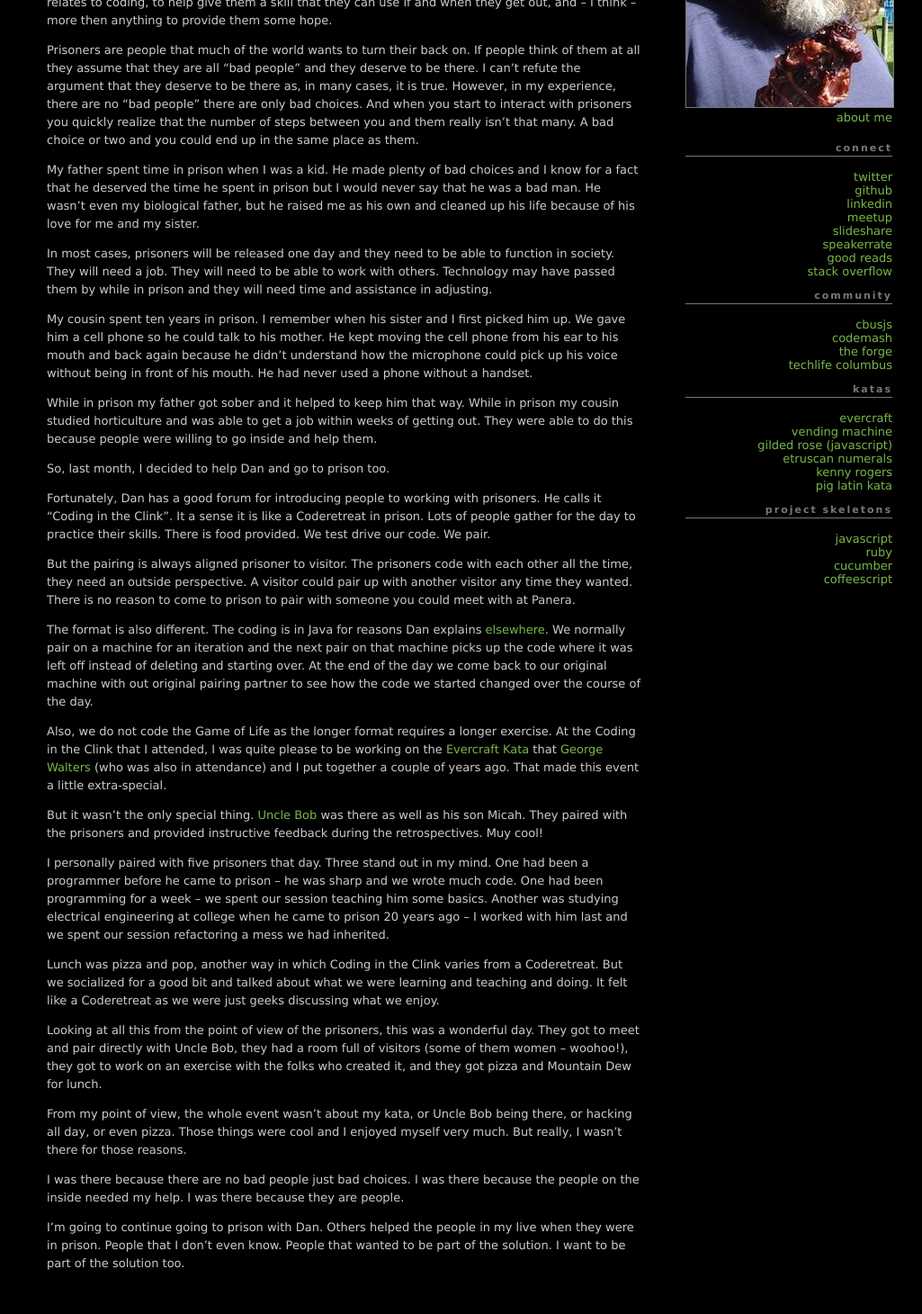
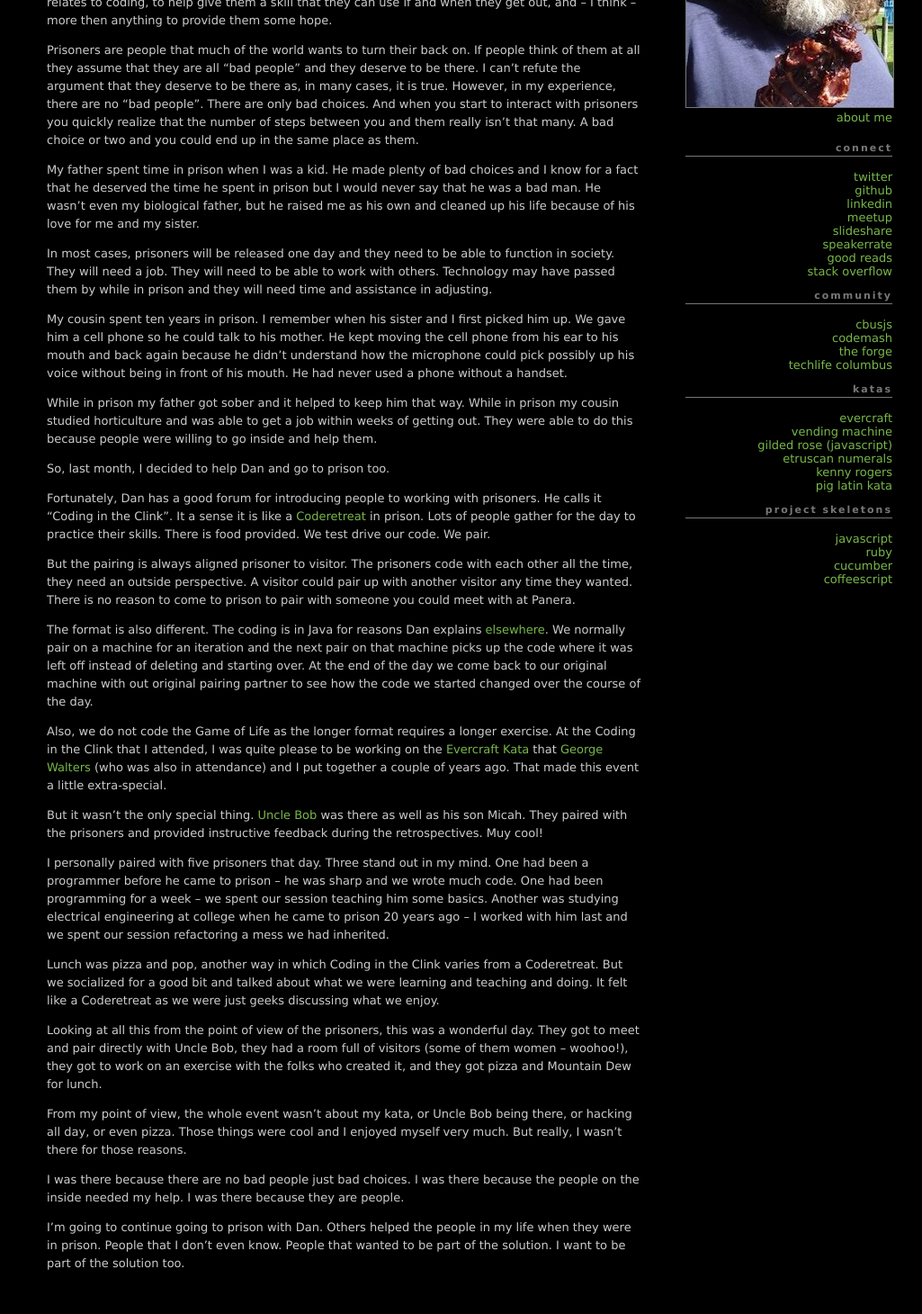
Before and after one commit to guyroyse/guyroyse.github.com, a Jekyll site: the page built from _posts/2014-02-13-coding-in-the-clink.markdown, in a window 1280 px wide. Shown: the part 486-1946 px from the top of the page at 90% size, without its empty margins (128-1153 px from the left). Built offline with Jekyll 4.4.1, drawn with Linux system fonts in a browser that asks for light colours; Markdown is read by kramdown in place of the engine named in the settings.

Commit message:
correct typos

```diff
--- a/_posts/2014-02-13-coding-in-the-clink.markdown
+++ b/_posts/2014-02-13-coding-in-the-clink.markdown
@@ -22,7 +22,7 @@
 people think of them at all they assume that they are all "bad people" and they
 deserve to be there. I can't refute the argument that they deserve to be there
 as, in many cases, it is true. However, in my experience, there are no "bad
-people" there are only bad choices. And when you start to interact with
+people". There are only bad choices. And when you start to interact with
 prisoners you quickly realize that the number of steps between you and them
 really isn't that many. A bad choice or two and you could end up in the same
 place as them.
@@ -41,8 +41,8 @@
 My cousin spent ten years in prison. I remember when his sister and I first
 picked him up. We gave him a cell phone so he could talk to his mother. He kept
 moving the cell phone from his ear to his mouth and back again because he
-didn't understand how the microphone could pick up his voice without being in
-front of his mouth. He had never used a phone without a handset.
+didn't understand how the microphone could pick possibly up his voice without
+being in front of his mouth. He had never used a phone without a handset.
 
 While in prison my father got sober and it helped to keep him that way. While
 in prison my cousin studied horticulture and was able to get a job within weeks
@@ -53,8 +53,9 @@
 
 Fortunately, Dan has a good forum for introducing people to working with
 prisoners. He calls it "Coding in the Clink". It a sense it is like a
-Coderetreat in prison. Lots of people gather for the day to practice their
-skills. There is food provided. We test drive our code. We pair.
+[Coderetreat](http://coderetreat.org/) in prison. Lots of people gather for the
+day to practice their skills. There is food provided. We test drive our code.
+We pair.
 
 But the pairing is always aligned prisoner to visitor. The prisoners code with
 each other all the time, they need an outside perspective. A visitor could pair
@@ -107,5 +108,5 @@
 people.
 
 I'm going to continue going to prison with Dan. Others helped the people in my
-live when they were in prison. People that I don't even know. People that
+life when they were in prison. People that I don't even know. People that
 wanted to be part of the solution. I want to be part of the solution too.
```
